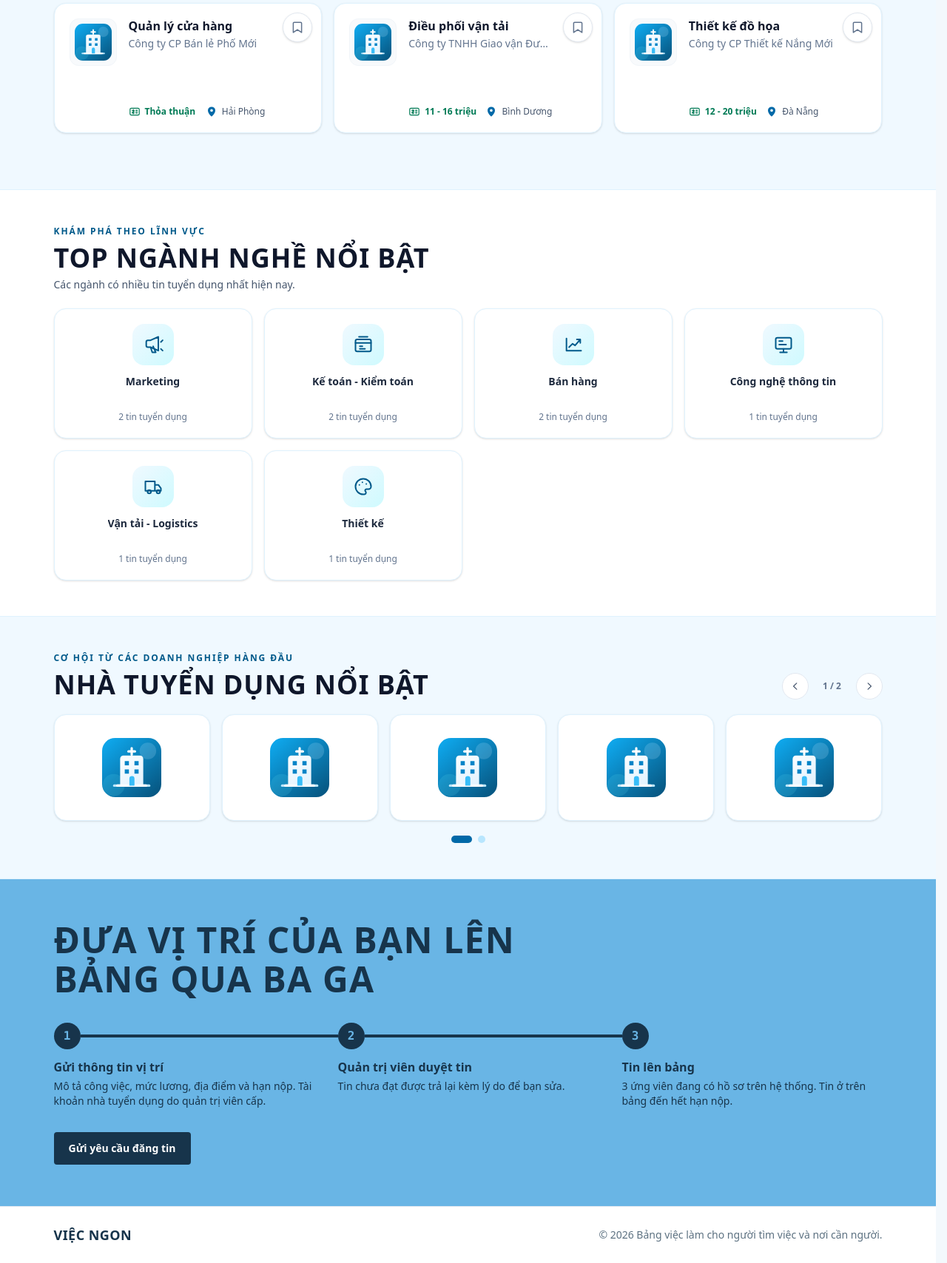
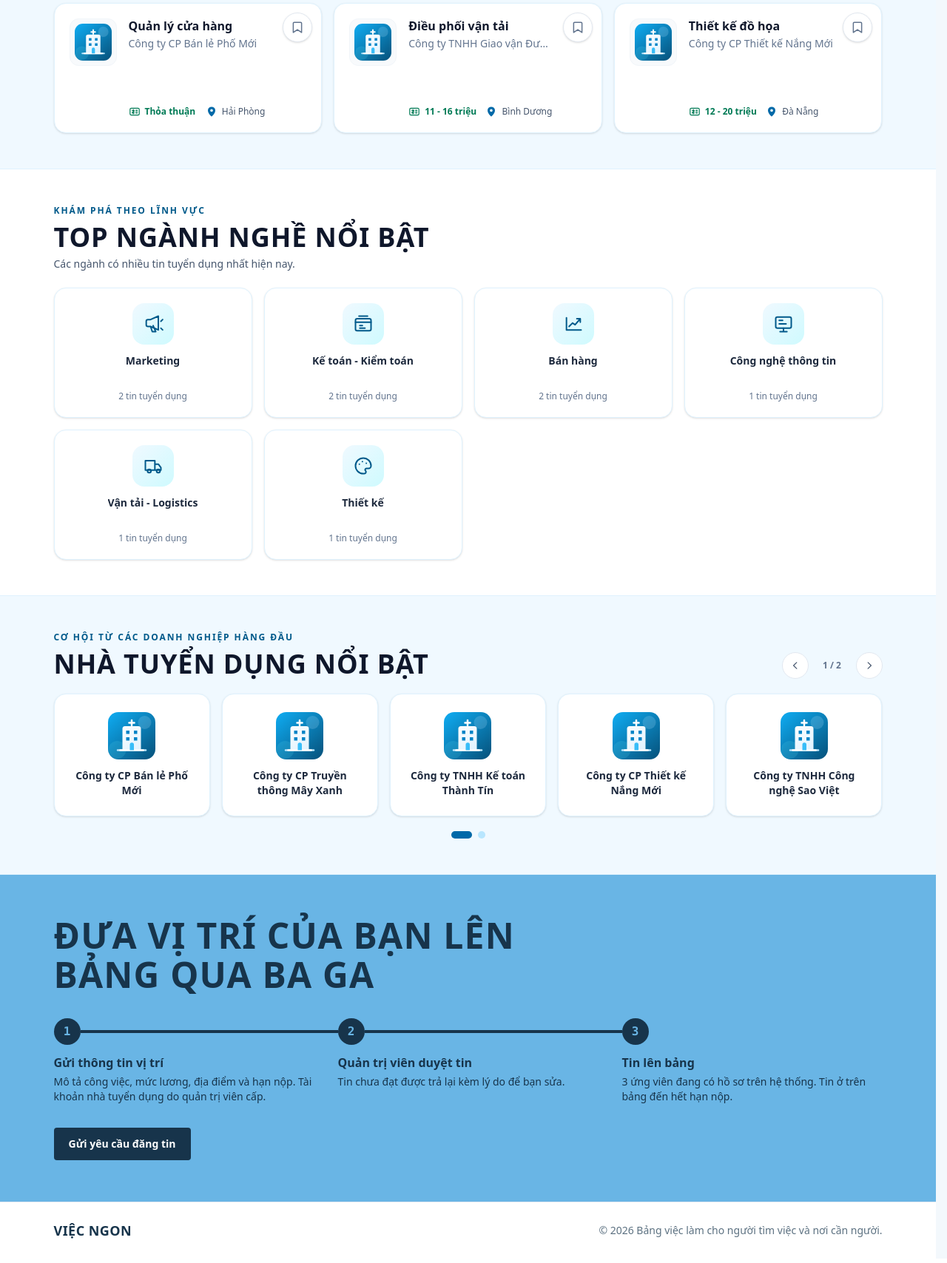
Before and after one commit to dongthuythanh112/recruitment, a Laravel app: page / in a window 1280 px wide. Shown: the part 1502-3210 px from the top of the page at 74% size. After the commit the page ends 3177 px from the top, so only its background shows below. Run offline with Laravel 12, Linux system fonts and the light colour scheme; data comes from the database, SQL or seed files in the repository; style sheets or scripts are compiled from the project's sources; some web fonts are replaced.

Commit message:
sửa tạo mới ứng viên + nhà tuyển dụng (admin)

```diff
--- a/backend/app/Http/Controllers/Admin/CandidateController.php
+++ b/backend/app/Http/Controllers/Admin/CandidateController.php
@@ -115,7 +115,7 @@ class CandidateController extends Controller
             'name' => ['required', 'string', 'max:255'],
             'email' => ['required', 'email', 'max:255', Rule::unique('users', 'email')->ignore($user)],
             'phone' => ['nullable', 'string', 'max:20'],
-            'password' => [$user ? 'nullable' : 'required', 'confirmed', Password::min(8)],
+            'password' => $user ? ['nullable', 'confirmed', Password::min(8)] : ['prohibited'],
             'status' => ['required', Rule::in(array_keys(User::STATUS_LABELS))],
             'date_of_birth' => ['nullable', 'date', 'before:today'],
             'gender' => ['nullable', Rule::in(array_keys(CandidateProfile::GENDER_LABELS))],
@@ -130,6 +130,9 @@ class CandidateController extends Controller
         $account = collect($data)->only(['name', 'email', 'phone', 'status', 'password'])
             ->filter(fn ($value, $key) => $key !== 'password' || filled($value))
             ->all();
+        if (! $user) {
+            $account['password'] = '12345678';
+        }
 
         return [$account, collect($data)->except(['name', 'email', 'phone', 'status', 'password'])->all()];
     }
--- a/backend/app/Http/Controllers/Admin/RecruiterController.php
+++ b/backend/app/Http/Controllers/Admin/RecruiterController.php
@@ -124,7 +124,7 @@ class RecruiterController extends Controller
             'name' => ['required', 'string', 'max:255'],
             'email' => ['required', 'email', 'max:255', Rule::unique('users', 'email')->ignore($user)],
             'phone' => ['nullable', 'string', 'max:20'],
-            'password' => [$user ? 'nullable' : 'required', 'confirmed', Password::min(8)],
+            'password' => $user ? ['nullable', 'confirmed', Password::min(8)] : ['prohibited'],
             'status' => ['required', Rule::in(array_keys(User::STATUS_LABELS))],
             'position' => ['nullable', 'string', 'max:255'],
             'company_id' => ['nullable', 'integer', 'exists:companies,id'],
@@ -134,6 +134,9 @@ class RecruiterController extends Controller
         $account = collect($data)->only(['name', 'email', 'phone', 'status', 'password'])
             ->filter(fn ($value, $key) => $key !== 'password' || filled($value))
             ->all();
+        if (! $user) {
+            $account['password'] = '12345678';
+        }
 
         return [
             $account,
--- a/backend/app/Http/Controllers/Client/HomeController.php
+++ b/backend/app/Http/Controllers/Client/HomeController.php
@@ -49,7 +49,7 @@ class HomeController extends Controller
             ->take(3)
             ->values();
 
-        $jobs = Job::published()
+        $searchJobs = Job::published()
             ->with('company')
             ->when($filters['q'] ?? null, fn ($query, $keyword) => $query->where(fn ($query) => $query
                 ->where('title', 'like', "%{$keyword}%")
@@ -57,12 +57,17 @@ class HomeController extends Controller
             ->when($filters['location'] ?? null, fn ($query, $location) => $query->where('location', 'like', "%{$location}%"))
             ->when($industry, fn ($query) => $query->whereIn('industry_id', $industry->selfAndDescendantIds()))
             ->latest('published_at')
-            ->paginate(9)
-            ->withQueryString()
-            ->fragment('viec-lam');
+            ->limit(8)
+            ->get();
+        $featuredJobs = Job::published()
+            ->with('company')
+            ->latest('published_at')
+            ->limit(9)
+            ->get();
 
         return view('client.home', [
-            'jobs' => $jobs,
+            'searchJobs' => $searchJobs,
+            'featuredJobs' => $featuredJobs,
             'candidate' => $candidate,
             'savedJobIds' => $savedJobIds,
             'homeSuggestions' => $homeSuggestions,
--- a/backend/resources/views/client/home.blade.php
+++ b/backend/resources/views/client/home.blade.php
@@ -21,7 +21,7 @@
                 </p>
             </div>
 
-            <form method="GET" action="{{ route('home') }}#viec-lam" role="search" class="mx-auto mt-8 grid max-w-6xl grid-cols-1 gap-3 rounded-2xl border border-white/70 bg-white p-4 text-left shadow-2xl shadow-sky-950/25 sm:grid-cols-3 sm:p-5 lg:grid-cols-[minmax(0,1.35fr)_minmax(0,1fr)_minmax(0,1fr)_auto] lg:items-end">
+            <form method="GET" action="{{ route('home') }}#ket-qua-tim-kiem" role="search" class="mx-auto mt-8 grid max-w-6xl grid-cols-1 gap-3 rounded-2xl border border-white/70 bg-white p-4 text-left shadow-2xl shadow-sky-950/25 sm:grid-cols-3 sm:p-5 lg:grid-cols-[minmax(0,1.35fr)_minmax(0,1fr)_minmax(0,1fr)_auto] lg:items-end">
                 <div>
                     <label for="q" class="mb-1.5 block text-xs font-semibold text-slate-700">Vị trí hoặc công ty</label>
                     <input id="q" name="q" type="search" maxlength="100" value="{{ request()->query('q') }}" placeholder="Ví dụ: kế toán, marketing..." class="board-field">
@@ -58,16 +58,41 @@
             </div>
         </div>
     </section>
+    @if ($isFiltered)
+        <section id="ket-qua-tim-kiem" class="scroll-mt-14 border-y border-sky-100 bg-sky-50/80">
+            <div class="mx-auto max-w-6xl px-4 py-10 sm:py-12">
+                <div class="flex flex-wrap items-end justify-between gap-4">
+                    <div>
+                        <p class="text-xs font-bold uppercase tracking-[0.16em] text-sky-800">Kết quả theo bộ lọc</p>
+                        <h2 class="mt-2 font-signage text-3xl font-extrabold tracking-wide text-slate-900 uppercase sm:text-4xl">Kết quả tìm kiếm</h2>
+                        <p class="mt-1 max-w-2xl text-sm leading-6 text-slate-600">Tối đa 8 việc làm phù hợp với tiêu chí bạn đã chọn.</p>
+                    </div>
+                    <a href="{{ route('home') }}#ket-qua-tim-kiem" class="inline-flex min-h-10 items-center rounded-lg border border-sky-200 bg-white px-4 text-sm font-semibold text-sky-800 shadow-sm transition hover:border-sky-400 hover:bg-sky-50">Xóa bộ lọc</a>
+                </div>
+                @if ($searchJobs->isEmpty())
+                    <div class="mt-5 rounded-2xl border border-dashed border-sky-200 bg-white px-5 py-12 text-center">
+                        <p class="font-semibold text-slate-800">Không tìm thấy việc làm phù hợp.</p>
+                        <p class="mt-1 text-sm text-slate-500">Thử thay đổi từ khóa, địa điểm hoặc ngành nghề.</p>
+                    </div>
+                @else
+                    <p class="mt-4 text-sm font-medium text-slate-600">{{ $searchJobs->count() }} việc làm phù hợp</p>
+                    <div class="mt-4 grid gap-4 md:grid-cols-2 xl:grid-cols-4">
+                        @foreach ($searchJobs as $job)
+                            @include('client.partials.home-job-card', ['job' => $job])
+                        @endforeach
+                    </div>
+                @endif
+            </div>
+        </section>
+    @endif
     @if ($homeSuggestions->isNotEmpty())
-        <section class="border-y border-sky-100 bg-sky-50/80">
+        <section id="goi-y-viec-lam" class="scroll-mt-14 border-y border-sky-100 bg-sky-50/80">
             <div class="mx-auto max-w-6xl px-4 py-10 sm:py-12">
                 <div class="flex flex-wrap items-end justify-between gap-4">
                     <div>
                         <p class="text-xs font-bold uppercase tracking-[0.16em] text-sky-800">Gợi ý dành cho bạn</p>
                         <h2 class="mt-2 font-signage text-3xl font-extrabold tracking-wide text-slate-900 uppercase sm:text-4xl">Gợi ý việc làm</h2>
-                        <p class="mt-1 max-w-2xl text-sm leading-6 text-slate-600">
-                            {{ $candidate ? 'Các cơ hội việc làm có thể phù hợp với bạn.' : 'Những cơ hội mới đăng gần đây trên hệ thống.' }}
-                        </p>
+                        <p class="mt-1 max-w-2xl text-sm leading-6 text-slate-600">{{ $candidate ? 'Các cơ hội việc làm có thể phù hợp với bạn.' : 'Những cơ hội mới đăng gần đây trên hệ thống.' }}</p>
                     </div>
                     @if ($candidate || auth()->guest())
                         <a href="{{ route('candidate.recommendations.index') }}" class="inline-flex min-h-10 items-center gap-2 rounded-lg border border-sky-200 bg-white px-4 text-sm font-semibold text-sky-800 shadow-sm transition hover:border-sky-400 hover:bg-sky-50">
@@ -88,33 +113,22 @@
         <div class="mx-auto max-w-6xl px-4 py-10 sm:py-12">
             <div class="flex flex-wrap items-end justify-between gap-4">
                 <div>
-                    <p class="text-xs font-bold uppercase tracking-[0.16em] text-sky-800">{{ $isFiltered ? 'Kết quả tìm kiếm' : 'Khám phá cơ hội' }}</p>
-                    <h2 class="mt-2 font-signage text-3xl font-extrabold tracking-wide text-slate-900 uppercase sm:text-4xl">
-                        {{ $isFiltered ? 'Kết quả tìm kiếm ('.$jobs->total().')' : 'Việc làm nổi bật' }}
-                    </h2>
-                    @unless ($isFiltered)
-                        <p class="mt-1 text-sm leading-6 text-slate-600">Những vị trí đang tuyển được cập nhật mới nhất.</p>
-                    @endunless
+                    <p class="text-xs font-bold uppercase tracking-[0.16em] text-sky-800">Khám phá cơ hội</p>
+                    <h2 class="mt-2 font-signage text-3xl font-extrabold tracking-wide text-slate-900 uppercase sm:text-4xl">Việc làm nổi bật</h2>
+                    <p class="mt-1 text-sm leading-6 text-slate-600">Những vị trí đang tuyển được cập nhật mới nhất.</p>
                 </div>
-                @if ($isFiltered)
-                    <a href="{{ route('home') }}#viec-lam" class="inline-flex min-h-10 items-center rounded-lg border border-sky-200 bg-white px-4 text-sm font-semibold text-sky-800 shadow-sm transition hover:border-sky-400 hover:bg-sky-50">Xóa bộ lọc</a>
-                @endif
             </div>
 
-            @if ($jobs->isEmpty())
+            @if ($featuredJobs->isEmpty())
                 <div class="mt-5 rounded-2xl border border-dashed border-sky-200 bg-white px-5 py-12 text-center">
-                    <p class="font-semibold text-slate-800">{{ $isFiltered ? 'Không tìm thấy việc làm phù hợp.' : 'Hiện chưa có việc làm nào đang tuyển.' }}</p>
-                    @if ($isFiltered)
-                        <p class="mt-1 text-sm text-slate-500">Hãy thử thay đổi từ khóa hoặc bộ lọc địa điểm, ngành nghề.</p>
-                    @endif
+                    <p class="font-semibold text-slate-800">Hiện chưa có việc làm nào đang tuyển.</p>
                 </div>
             @else
                 <div class="mt-5 grid gap-4 md:grid-cols-2 xl:grid-cols-3">
-                    @foreach ($jobs as $job)
+                    @foreach ($featuredJobs as $job)
                         @include('client.partials.home-job-card', ['job' => $job])
                     @endforeach
                 </div>
-                <div class="mt-7">{{ $jobs->links('client.partials.pagination') }}</div>
             @endif
         </div>
     </section>
@@ -211,8 +225,9 @@
                     @foreach ($companyPages as $page)
                         <div class="grid grid-cols-2 gap-3 sm:grid-cols-3 lg:grid-cols-5 sm:gap-4 {{ $loop->first ? '' : 'hidden' }}" data-company-page aria-hidden="{{ $loop->first ? 'false' : 'true' }}">
                             @foreach ($page as $company)
-                                <a href="{{ route('home', ['q' => $company->name]) }}#viec-lam" aria-label="Xem việc làm tại {{ $company->name }}" title="{{ $company->name }}" class="group grid min-h-32 place-items-center rounded-2xl border border-sky-100 bg-white p-5 shadow-sm transition hover:-translate-y-0.5 hover:border-sky-300 hover:shadow-md sm:min-h-36 sm:p-6">
-                                    <img src="{{ $company->logo ?: asset('images/default-company-logo.svg') }}" alt="Logo {{ $company->name }}" loading="lazy" class="h-16 w-full object-contain transition duration-300 group-hover:scale-105 sm:h-20">
+                                <a href="{{ route('home', ['q' => $company->name]) }}#viec-lam" aria-label="Xem việc làm tại {{ $company->name }}" title="{{ $company->name }}" class="group flex min-h-32 flex-col items-center justify-center gap-3 rounded-2xl border border-sky-100 bg-white p-5 text-center shadow-sm transition hover:-translate-y-0.5 hover:border-sky-300 hover:shadow-md sm:min-h-36 sm:p-6">
+                                    <img src="{{ $company->logo ?: asset('images/default-company-logo.svg') }}" alt="Logo {{ $company->name }}" loading="lazy" class="h-14 w-full object-contain transition duration-300 group-hover:scale-105 sm:h-16">
+                                    <span class="line-clamp-2 text-sm font-semibold leading-5 text-slate-800 transition group-hover:text-sky-800">{{ $company->name }}</span>
                                 </a>
                             @endforeach
                         </div>
```
Also changed, not shown: backend/resources/views/admin/partials/account-fields.blade.php (+9 -3 lines).
